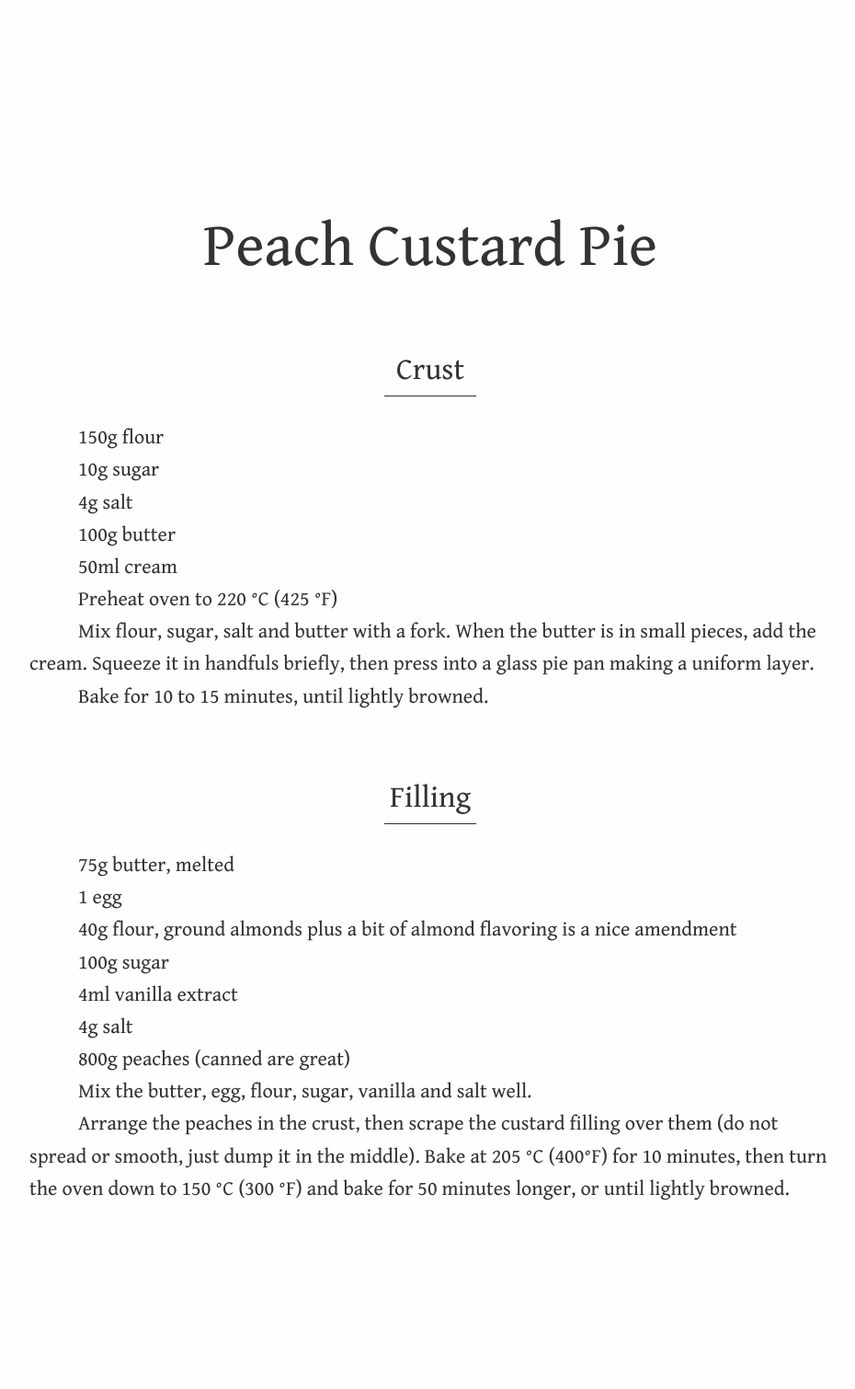
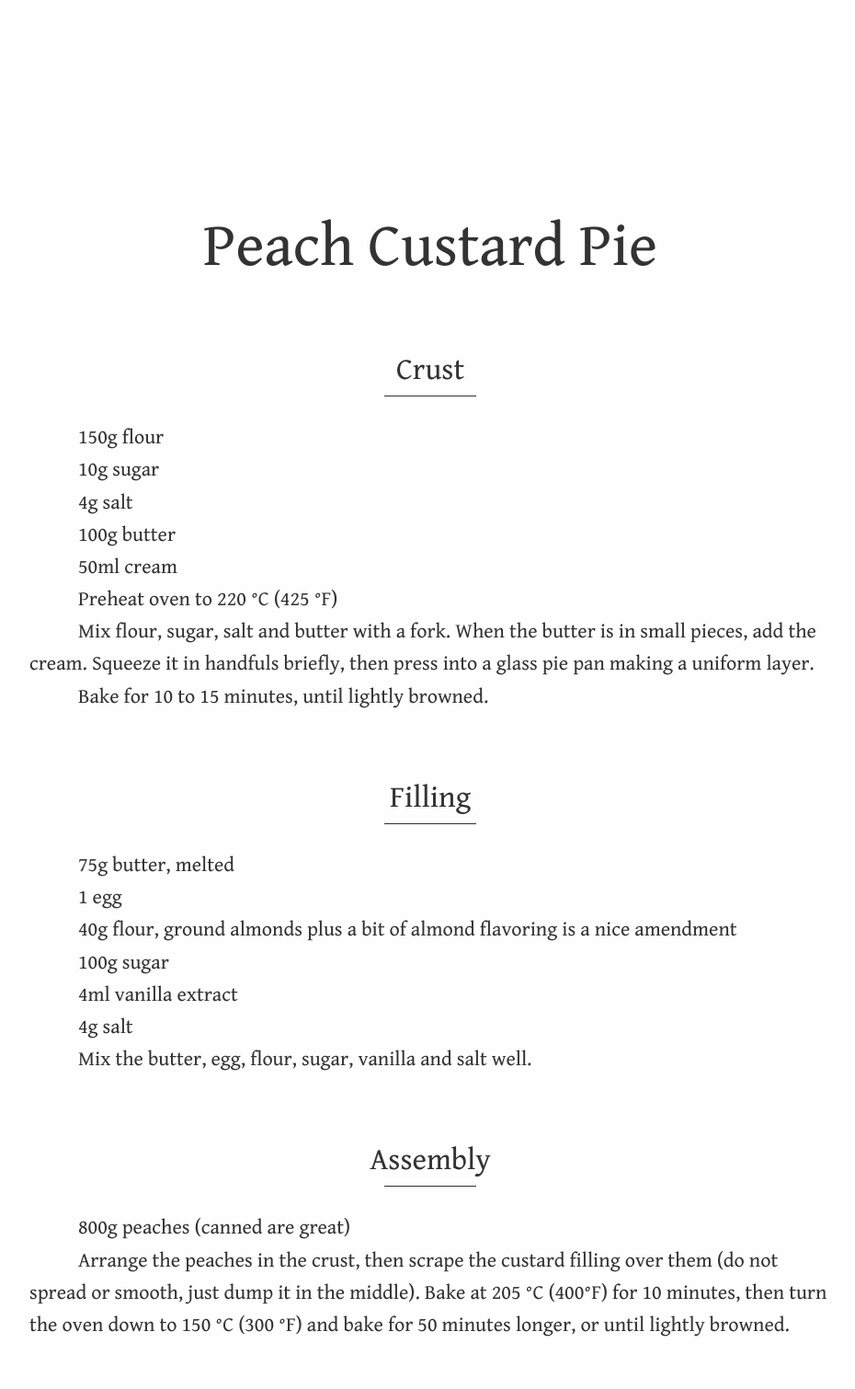
Before and after one commit to aredridel/recipes, a Jekyll site: the page built from Desserts/Peach Custard Pie.md, in a window 1280 px wide. Shown: the whole page at 92% size, without its empty margins (172-1102 px from the left). Built offline with Jekyll 4.4.1, drawn with Linux system fonts in a browser that asks for light colours; our own code applies the rules of GitHub Pages for plain Markdown files; before the commit the page ends 1362 px from its top, so only the background shows below that.

Commit message:
/ ‘Desserts/Peach Custard Pie.md’

```diff
--- a/Desserts/Peach Custard Pie.md
+++ b/Desserts/Peach Custard Pie.md
@@ -39,11 +39,15 @@ Filling
 
 4g salt
 
-800g peaches (canned are great)
+
+
+Mix the butter, egg, flour, sugar, vanilla and salt well.
 
 
 
-Mix the butter, egg, flour, sugar, vanilla and salt well.
+## Assembly
+
+800g peaches (canned are great)
 
 
 Arrange the peaches in the crust, then scrape the custard filling over them (do not spread or smooth, just dump it in the middle).
```
